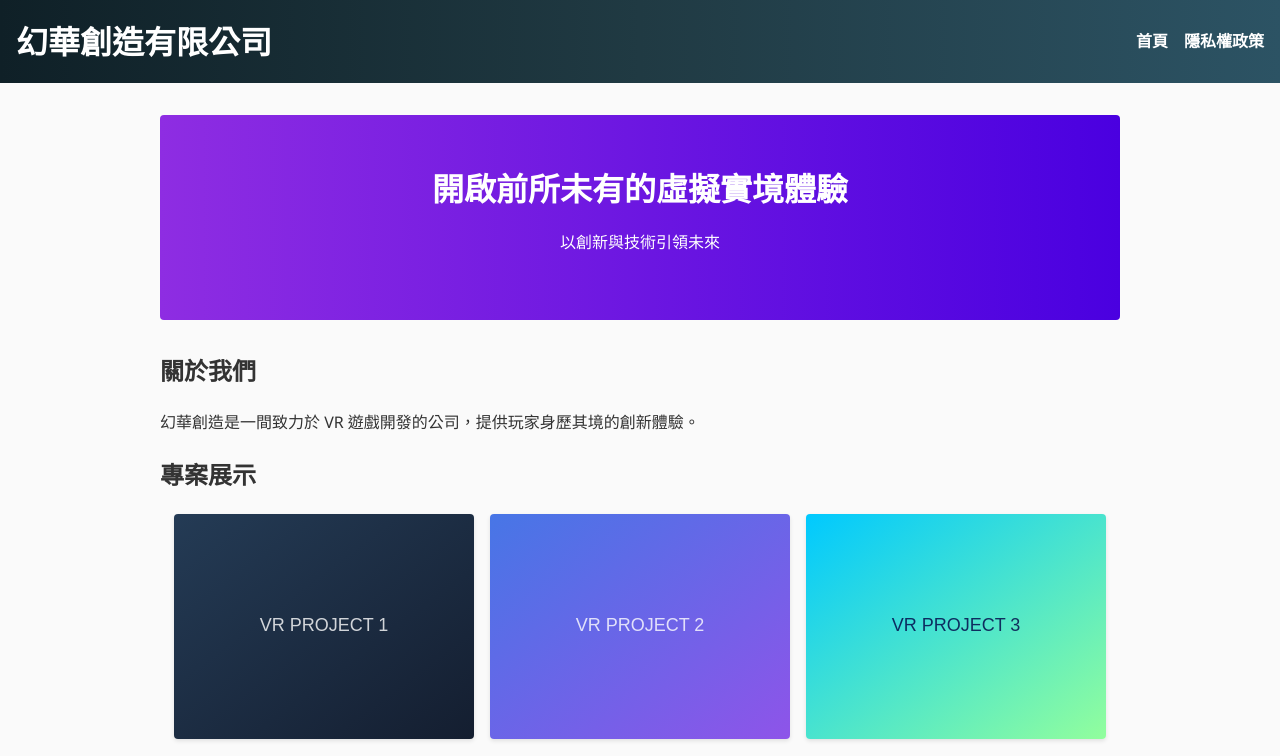
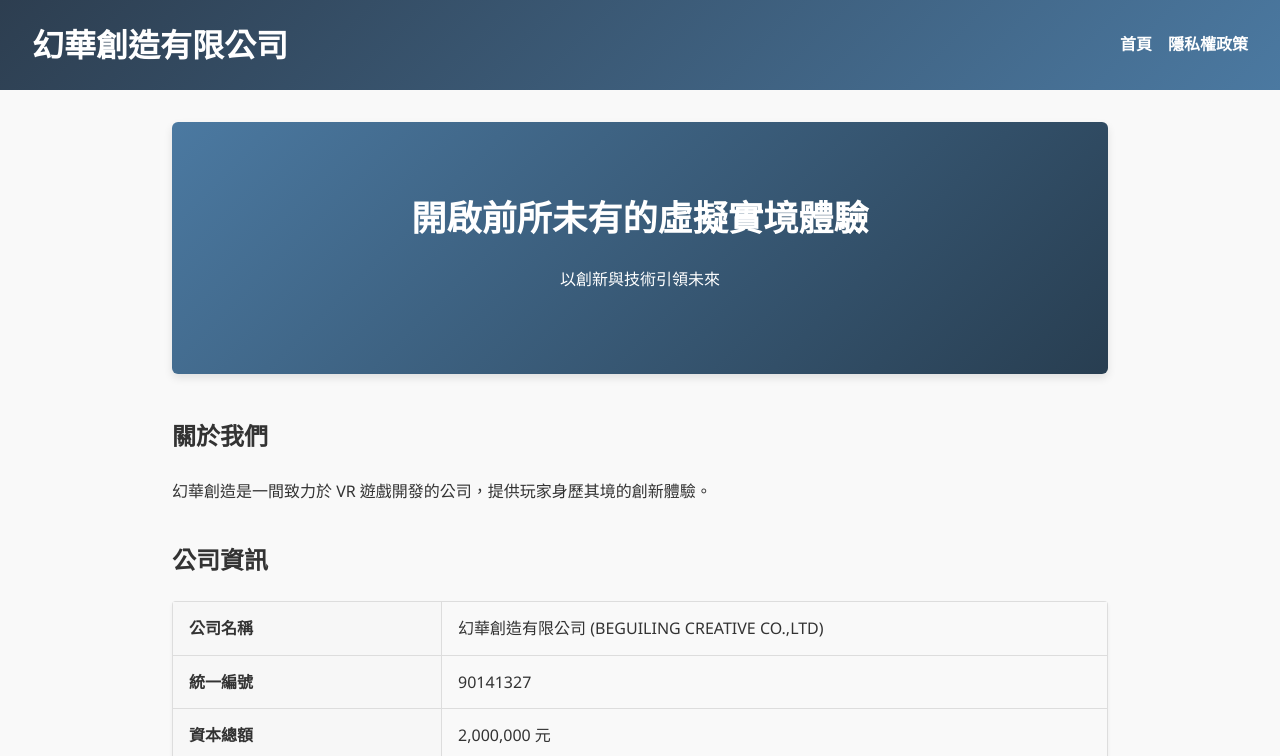
Before and after one commit to beguilingcreative/beguilingcreative.github.io, a plain HTML site: page index.html in a window 1280 px wide. Shown: the top 756 px of the page. Drawn offline with Linux system fonts and the light colour scheme.

Commit message:
Remove project showcase and refine design

```diff
--- a/index.html
+++ b/index.html
@@ -27,14 +27,6 @@
             <h2>關於我們</h2>
             <p>幻華創造是一間致力於 VR 遊戲開發的公司，提供玩家身歷其境的創新體驗。</p>
         </section>
-        <section class="projects">
-            <h2>專案展示</h2>
-            <div class="gallery">
-                <img src="images/vr1.svg" alt="VR Project 1">
-                <img src="images/vr2.svg" alt="VR Project 2">
-                <img src="images/vr3.svg" alt="VR Project 3">
-            </div>
-        </section>
         <section>
             <h2>公司資訊</h2>
             <table class="company-info">
--- a/style.css
+++ b/style.css
@@ -1,16 +1,20 @@
+* {
+    box-sizing: border-box;
+}
+
 body {
-    font-family: "Segoe UI", Roboto, "Helvetica Neue", Arial, sans-serif;
+    font-family: "Noto Sans TC", "Segoe UI", Roboto, "Helvetica Neue", Arial, sans-serif;
     margin: 0;
     padding: 0;
-    line-height: 1.6;
+    line-height: 1.8;
     color: #333;
-    background-color: #fafafa;
+    background-color: #f9f9f9;
 }
 
 header {
-    background: linear-gradient(90deg, #0f2027, #203a43, #2c5364);
+    background: linear-gradient(135deg, #2d3e50, #4b79a1);
     color: #fff;
-    padding: 1rem;
+    padding: 1rem 2rem;
     display: flex;
     align-items: center;
     justify-content: space-between;
@@ -43,52 +47,49 @@ nav a:hover {
 
 main {
     padding: 2rem;
-    max-width: 960px;
+    max-width: 1000px;
     margin: 0 auto;
 }
 
+section {
+    margin-bottom: 2rem;
+}
+
 .hero {
-    background: linear-gradient(90deg, #8e2de2, #4a00e0);
+    background: linear-gradient(135deg, #4b79a1, #283e51);
     color: #fff;
-    padding: 3rem 2rem;
+    padding: 4rem 2rem;
     text-align: center;
-    border-radius: 4px;
-    margin-bottom: 2rem;
+    border-radius: 6px;
+    box-shadow: 0 4px 8px rgba(0, 0, 0, 0.1);
+    margin-bottom: 2.5rem;
 }
 
 .hero h2 {
     margin: 0 0 1rem;
-    font-size: 2rem;
+    font-size: 2.2rem;
 }
 
-.gallery {
-    display: flex;
-    flex-wrap: wrap;
-    gap: 1rem;
-    justify-content: center;
-}
 
-.gallery img {
-    width: 100%;
-    max-width: 300px;
-    border-radius: 4px;
-    box-shadow: 0 2px 4px rgba(0, 0, 0, 0.1);
-}
 
 .company-info {
     border-collapse: collapse;
     width: 100%;
+    border-radius: 4px;
+    overflow: hidden;
+    box-shadow: 0 2px 4px rgba(0, 0, 0, 0.05);
 }
 
 .company-info th,
 .company-info td {
     border: 1px solid #ddd;
-    padding: 0.5rem;
+    padding: 0.75rem 1rem;
 }
 
 .company-info th {
-    background-color: #f2f2f2;
+    background-color: #f7f7f7;
     text-align: left;
+    font-weight: 600;
 }
 
 footer {
```
